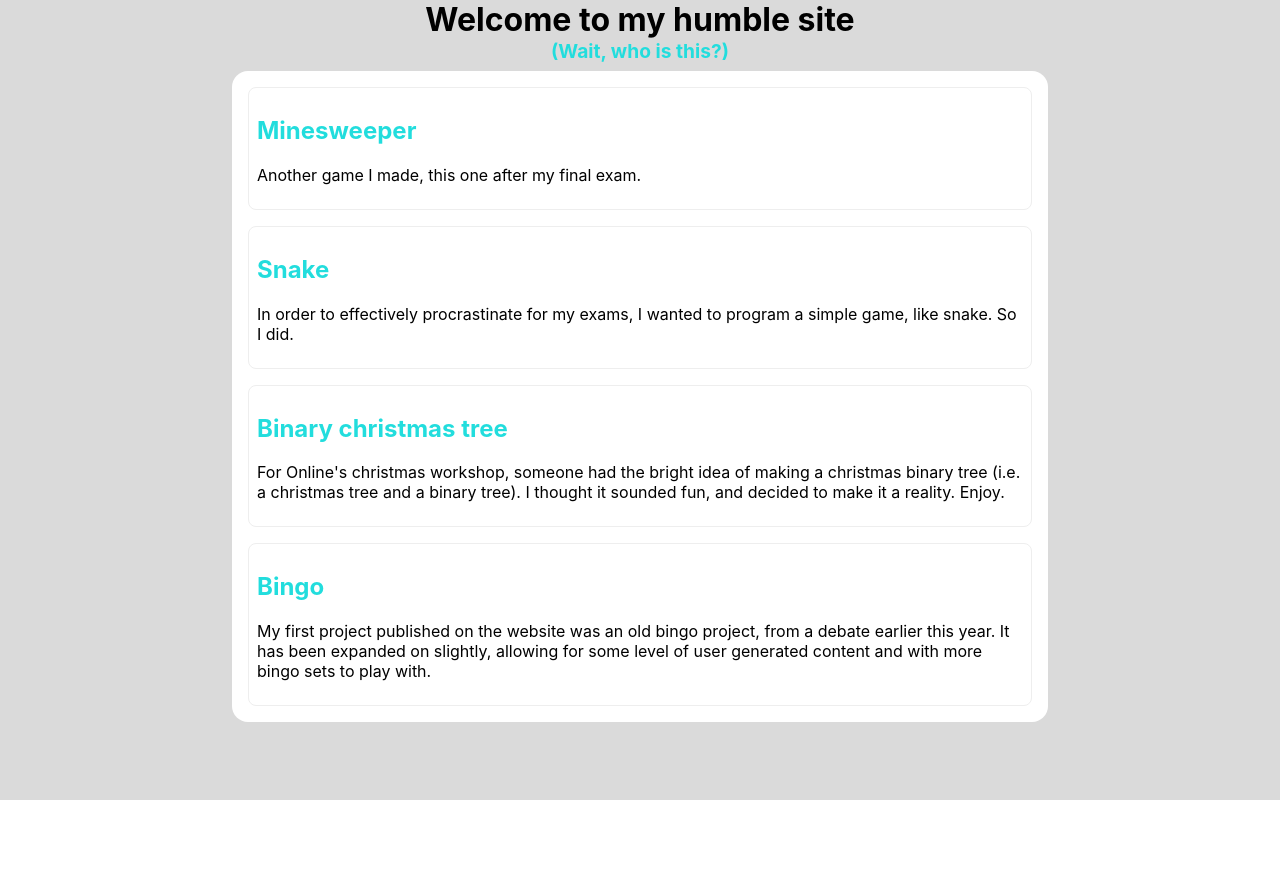
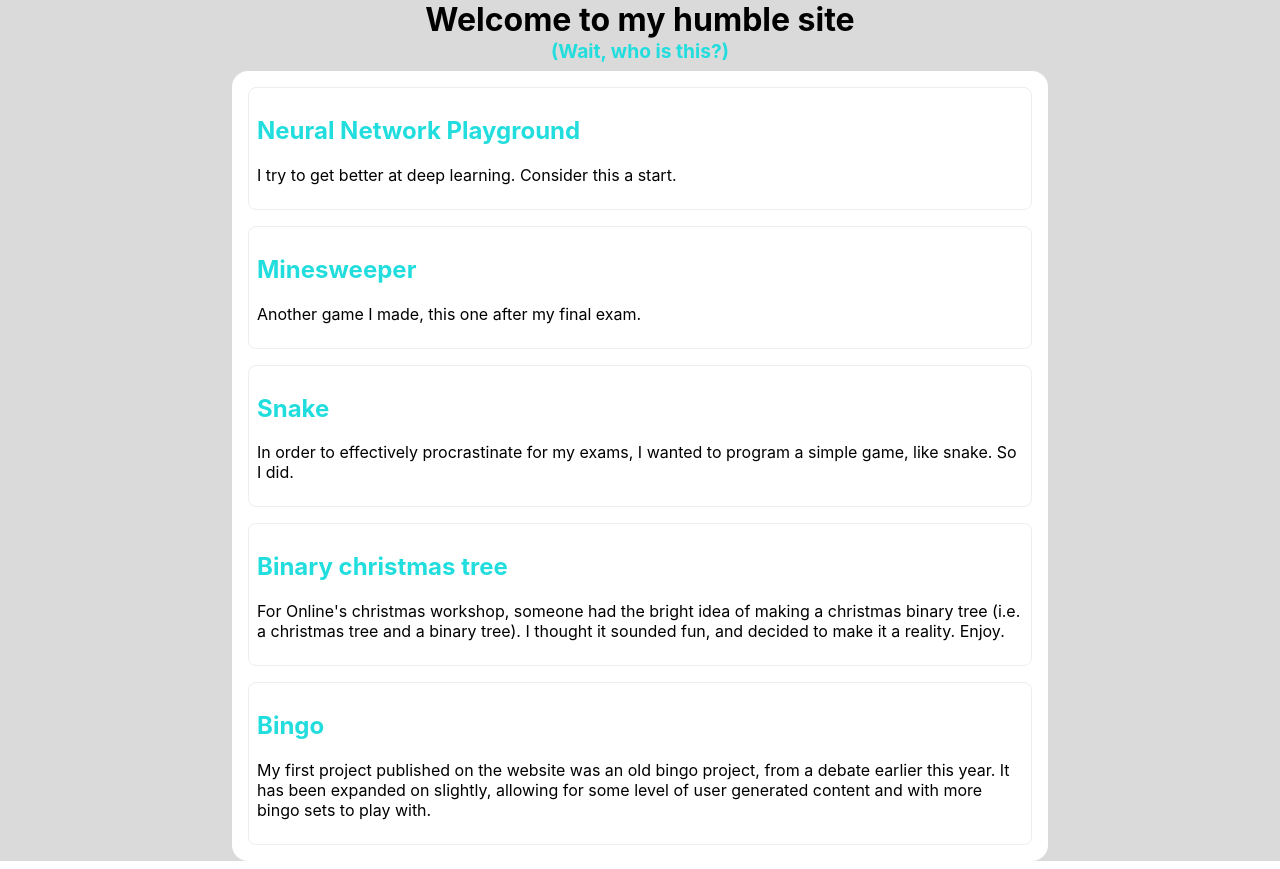
Before and after one commit to MittBrukernavn/alexandersen, a React (Create React App) app in the folder client/: page / in a window 1280 px wide. Before the commit the page ends 800 px from the top, so only its background shows below. Built offline with nearby package versions, Linux system fonts and the light colour scheme.

Commit message:
Started setting up keras

```diff
--- a/client/src/App.jsx
+++ b/client/src/App.jsx
@@ -8,6 +8,7 @@ import BingoRequest from './components/bingo/BingoRequest';
 import ChristmasTree from './components/christmas-binary-tree/ChristmasTree';
 import Snake from './components/snake/Snake';
 import Minesweeper from './components/minesweeper/Minesweeper';
+import NeuralNets from './components/neural-nets/NeuralNets';
 
 import Login from './components/admin/Login';
 import AdminPanel from './components/admin/AdminPanel';
@@ -15,11 +16,11 @@ import NewBingo from './components/admin/NewBingo';
 import Prompts from './components/admin/Prompts';
 import ReviewRequests from './components/admin/ReviewRequests';
 
-
 function App() {
   return (
     <Router>
       <Route path="/" exact component={Home} />
+      <Route path="/nn" component={NeuralNets} />
       <Route path="/bingo" exact component={Bingo} />
       <Route path="/bingo/request" component={BingoRequest} />
       <Route path="/christmastree" exact component={ChristmasTree} />
--- a/client/src/components/home/Body.jsx
+++ b/client/src/components/home/Body.jsx
@@ -27,6 +27,11 @@ const A = styled.a`
 `;
 
 const pages = [
+  {
+    title: 'Neural Network Playground',
+    href: '/nn',
+    description: 'I try to get better at deep learning. Consider this a start.',
+  },
   {
     title: 'Minesweeper',
     href: '/minesweeper',
--- /dev/null
+++ b/client/src/components/mnist/MNIST.jsx
@@ -0,0 +1,17 @@
+import React from 'react';
+import styled from 'styled-components';
+
+const Wrapper = styled.div`
+  margin: 0 0.5em;
+`;
+
+const MNIST = () => {
+  return (
+    <Wrapper>
+      <h1>MNIST</h1>
+      <p>Under construction</p>
+    </Wrapper>
+  );
+};
+
+export default MNIST;
--- /dev/null
+++ b/client/src/components/neural-nets/NeuralNets.jsx
@@ -0,0 +1,14 @@
+import React from 'react';
+import { BrowserRouter, Route } from 'react-router-dom';
+
+import SplashPage from './SplashPage';
+import MNIST from '../mnist/MNIST';
+
+const NeuralNets = () => (
+  <BrowserRouter>
+    <Route path="/nn" exact component={SplashPage} />
+    <Route path="/nn/mnist" exact component={MNIST} />
+  </BrowserRouter>
+);
+
+export default NeuralNets;
--- /dev/null
+++ b/client/src/components/neural-nets/SplashPage.jsx
@@ -0,0 +1,30 @@
+import React from 'react';
+import styled from 'styled-components';
+
+const Wrapper = styled.div`
+  margin: 0 0.5em;
+`;
+
+
+const SplashPage = () => {
+  const pages = [
+    {
+      title: 'MNIST',
+      href: 'mnist',
+    }
+  ];
+
+  return (
+    <Wrapper>
+      <h1>Did anyone say neural nets?</h1>
+      <p>
+        I play with some on this page.
+        My current main project is a CNN for recognizing handwritten digits, using the MNIST dataset.
+        It's not original, but it's easy to deal with for now. Maybe more soon? We will see.
+      </p>
+      {pages.map(({ title, href }) => <a href={`/nn/${href}`}>{title}</a>)}
+    </Wrapper>
+  );
+};
+
+export default SplashPage;
```
Also changed, not shown: client/package.json (+7 -6 lines), 1 other file (tests, documents, lock files or other folders).
